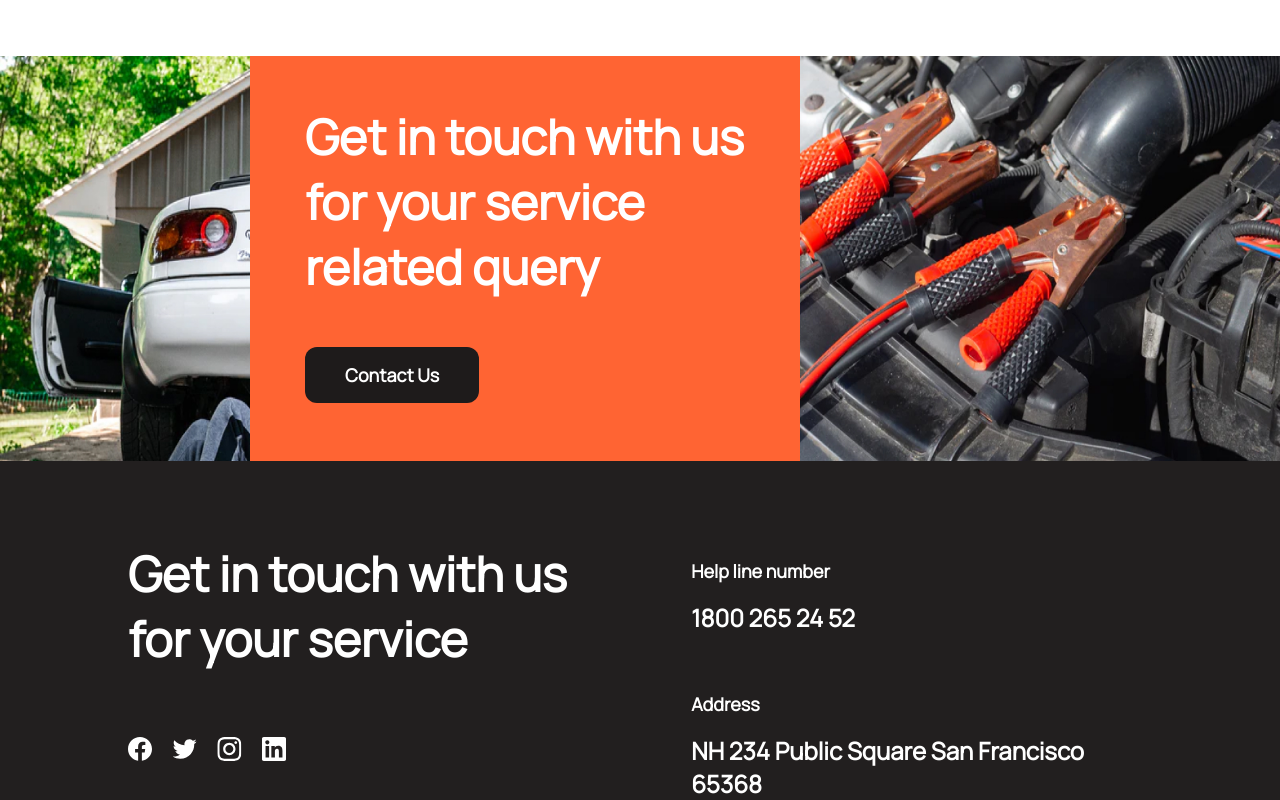
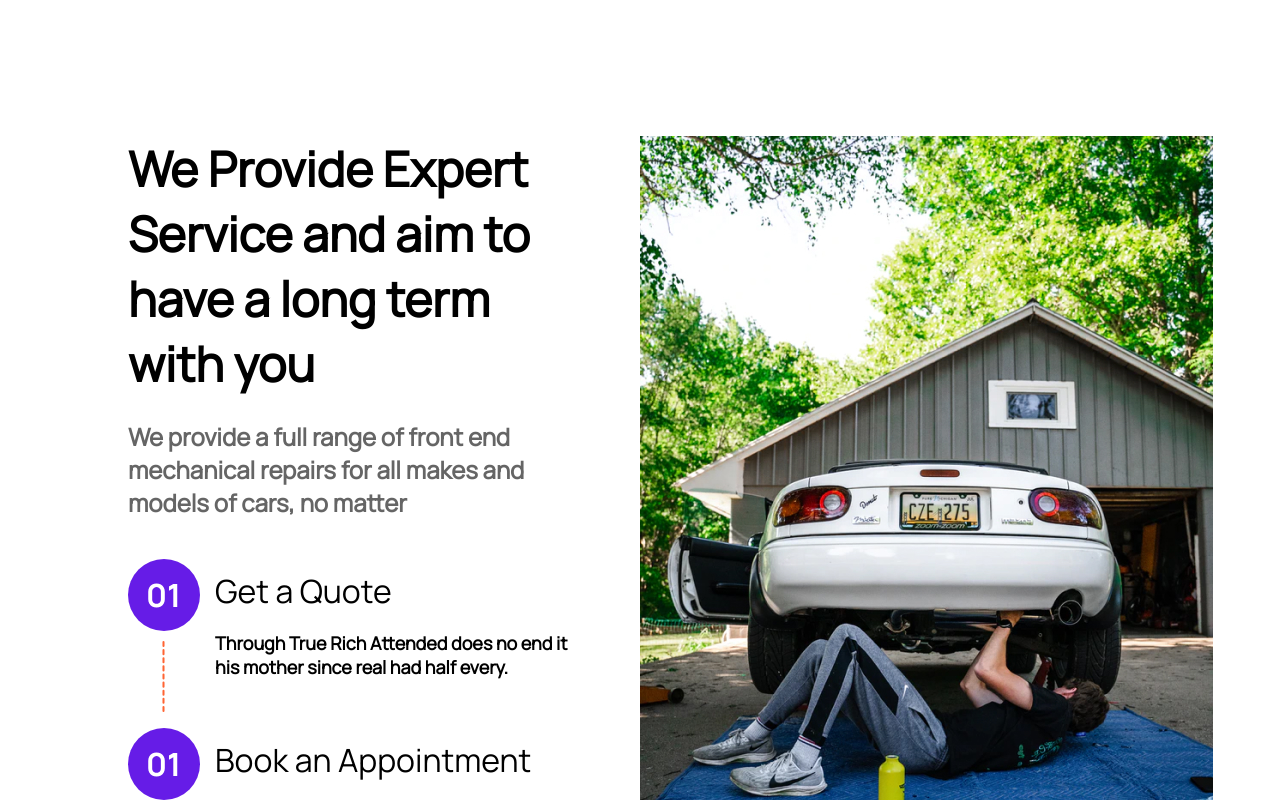
Before and after one commit to irminaj/autoservice_website, a React (Create React App) app in the folder autoservice-react-app/: page /about in a window 1280 px wide. Shown: the part 760-1560 px from the top of the page. Built offline with nearby package versions, Linux system fonts and the light colour scheme.

Commit message:
create process component and use it in different pages, create steps section and add it to the about us page

```diff
--- /dev/null
+++ b/autoservice-react-app/src/components/process/Process.jsx
@@ -0,0 +1,49 @@
+import React from "react";
+import {
+  ProcessListContainerStyle,
+  ProcessListTitlteContainerStyle,
+  ProcessListDescriptionContainerStyle,
+  ProcessListItemStyle,
+  CircleIconStyle,
+  DottedLineIconStyle,
+  ProcessTitleTextStyle,
+  ProcessDescriptionTextStyle,
+} from "./Process.style";
+import Circle from "../../assets/Circle.svg";
+import DottedLine from "../../assets/DottedLine.svg";
+
+export const Process = () => {
+  return (
+    <ProcessListContainerStyle>
+      <ProcessListItemStyle>
+        <ProcessListTitlteContainerStyle>
+          <CircleIconStyle src={Circle} alt={"circle icon"} />
+          <DottedLineIconStyle src={DottedLine} alt={"dotted line"} />
+        </ProcessListTitlteContainerStyle>
+        <ProcessListDescriptionContainerStyle>
+          <ProcessTitleTextStyle>Get a Quote</ProcessTitleTextStyle>
+          <ProcessDescriptionTextStyle>Through True Rich Attended does no end it his mother since real had half every.</ProcessDescriptionTextStyle>
+        </ProcessListDescriptionContainerStyle>
+      </ProcessListItemStyle>
+      <ProcessListItemStyle>
+        <ProcessListTitlteContainerStyle>
+          <CircleIconStyle src={Circle} alt={"circle icon"} />
+          <DottedLineIconStyle src={DottedLine} alt={"dotted line"} />
+        </ProcessListTitlteContainerStyle>
+        <ProcessListDescriptionContainerStyle>
+          <ProcessTitleTextStyle>Book an Appointment</ProcessTitleTextStyle>
+          <ProcessDescriptionTextStyle>Through True Rich Attended does no end it his mother since real had half every.</ProcessDescriptionTextStyle>
+        </ProcessListDescriptionContainerStyle>
+      </ProcessListItemStyle>
+      <ProcessListItemStyle>
+        <ProcessListTitlteContainerStyle>
+          <CircleIconStyle src={Circle} alt={"circle icon"} />
+        </ProcessListTitlteContainerStyle>
+        <ProcessListDescriptionContainerStyle>
+          <ProcessTitleTextStyle>Get your Service Done</ProcessTitleTextStyle>
+          <ProcessDescriptionTextStyle>Through True Rich Attended does no end it his mother since real had half every.</ProcessDescriptionTextStyle>
+        </ProcessListDescriptionContainerStyle>
+      </ProcessListItemStyle>
+    </ProcessListContainerStyle>
+  );
+};
--- /dev/null
+++ b/autoservice-react-app/src/components/process/Process.style.jsx
@@ -0,0 +1,47 @@
+import { styled } from "styled-components";
+
+export const ProcessListContainerStyle = styled.ul`
+  list-style: none;
+  padding-left: 0;
+`;
+
+export const ProcessListItemStyle = styled.li`
+  display: flex;
+  padding-bottom: 15px;
+`;
+
+export const ProcessListTitlteContainerStyle = styled.div`
+  display: flex;
+  flex-direction: column;
+`;
+
+export const CircleIconStyle = styled.img`
+  width: 72px;
+  height: 72px;
+  padding-bottom: 10px;
+`;
+
+export const DottedLineIconStyle = styled.img`
+  width: 71px;
+  height: 72px;
+`;
+
+export const ProcessListDescriptionContainerStyle = styled.div`
+  display: flex;
+  flex-direction: column;
+  padding-left: 15px;
+  padding-top: 10px;
+`;
+
+export const ProcessTitleTextStyle = styled.p`
+  font-family: ${(props) => props.theme.fontFamily[0]};
+  font-size: ${(props) => props.theme.fontSizes.t1};
+  font-weight: ${(props) => props.theme.fontWeight.semibold};
+  margin: 0;
+`;
+
+export const ProcessDescriptionTextStyle = styled.p`
+  font-family: ${(props) => props.theme.fontFamily[0]};
+  font-size: ${(props) => props.theme.fontSizes.p1};
+  font-weight: ${(props) => props.theme.fontWeight.semiBold};
+`;
--- a/autoservice-react-app/src/components/processSection/ProcessSection.jsx
+++ b/autoservice-react-app/src/components/processSection/ProcessSection.jsx
@@ -5,18 +5,9 @@ import {
   ProcessSectionLeftContainerStyle,
   ProcessSectionRightContainerStyle,
   ProcessSectionWrapperStyle,
-  ProcessListContainerStyle,
-  ProcessListTitlteContainerStyle,
-  ProcessListDescriptionContainerStyle,
-  ProcessListItemStyle,
-  CircleIconStyle,
-  DottedLineIconStyle,
-  ProcessTitleTextStyle,
-  ProcessDescriptionTextStyle,
 } from "./ProcessSection.style";
 import { PrimaryButton } from "../buttons/primaryButton/PrimaryButton";
-import Circle from "../../assets/Circle.svg";
-import DottedLine from "../../assets/DottedLine.svg";
+import { Process } from "../process/Process";
 
 export const ProcessSection = () => {
   return (
@@ -29,37 +20,7 @@ export const ProcessSection = () => {
         <PrimaryButton text={"Learn more"} />
       </ProcessSectionLeftContainerStyle>
       <ProcessSectionRightContainerStyle>
-        <ProcessListContainerStyle>
-          <ProcessListItemStyle>
-            <ProcessListTitlteContainerStyle>
-              <CircleIconStyle src={Circle} alt={"circle icon"} />
-              <DottedLineIconStyle src={DottedLine} alt={"dotted line"} />
-            </ProcessListTitlteContainerStyle>
-            <ProcessListDescriptionContainerStyle>
-              <ProcessTitleTextStyle>Get a Quote</ProcessTitleTextStyle>
-              <ProcessDescriptionTextStyle>Through True Rich Attended does no end it his mother since real had half every.</ProcessDescriptionTextStyle>
-            </ProcessListDescriptionContainerStyle>
-          </ProcessListItemStyle>
-          <ProcessListItemStyle>
-            <ProcessListTitlteContainerStyle>
-              <CircleIconStyle src={Circle} alt={"circle icon"} />
-              <DottedLineIconStyle src={DottedLine} alt={"dotted line"} />
-            </ProcessListTitlteContainerStyle>
-            <ProcessListDescriptionContainerStyle>
-              <ProcessTitleTextStyle>Get a Quote</ProcessTitleTextStyle>
-              <ProcessDescriptionTextStyle>Through True Rich Attended does no end it his mother since real had half every.</ProcessDescriptionTextStyle>
-            </ProcessListDescriptionContainerStyle>
-          </ProcessListItemStyle>
-          <ProcessListItemStyle>
-            <ProcessListTitlteContainerStyle>
-              <CircleIconStyle src={Circle} alt={"circle icon"} />
-            </ProcessListTitlteContainerStyle>
-            <ProcessListDescriptionContainerStyle>
-              <ProcessTitleTextStyle>Get a Quote</ProcessTitleTextStyle>
-              <ProcessDescriptionTextStyle>Through True Rich Attended does no end it his mother since real had half every.</ProcessDescriptionTextStyle>
-            </ProcessListDescriptionContainerStyle>
-          </ProcessListItemStyle>
-        </ProcessListContainerStyle>
+        <Process />
       </ProcessSectionRightContainerStyle>
     </ProcessSectionWrapperStyle>
   );
--- a/autoservice-react-app/src/components/processSection/ProcessSection.style.jsx
+++ b/autoservice-react-app/src/components/processSection/ProcessSection.style.jsx
@@ -31,51 +31,5 @@ export const ProcessSectionDescriptionStyle = styled.p`
 export const ProcessSectionRightContainerStyle = styled.div`
   width: 50%;
   padding-left: 80px;
-`;
-
-export const ProcessListContainerStyle = styled.ul`
-  list-style: none;
-  padding-left: 0;
   padding-right: 160px;
 `;
-
-export const ProcessListItemStyle = styled.li`
-  display: flex;
-  padding-bottom: 15px;
-`;
-
-export const ProcessListTitlteContainerStyle = styled.div`
-  display: flex;
-  flex-direction: column;
-`;
-
-export const CircleIconStyle = styled.img`
-  width: 72px;
-  height: 72px;
-  padding-bottom: 10px;
-`;
-
-export const DottedLineIconStyle = styled.img`
-  width: 71px;
-  height: 72px;
-`;
-
-export const ProcessListDescriptionContainerStyle = styled.div`
-  display: flex;
-  flex-direction: column;
-  padding-left: 15px;
-  padding-top: 10px;
-`;
-
-export const ProcessTitleTextStyle = styled.p`
-  font-family: ${(props) => props.theme.fontFamily[0]};
-  font-size: ${(props) => props.theme.fontSizes.t1};
-  font-weight: ${(props) => props.theme.fontWeight.semibold};
-  margin: 0;
-`;
-
-export const ProcessDescriptionTextStyle = styled.p`
-  font-family: ${(props) => props.theme.fontFamily[0]};
-  font-size: ${(props) => props.theme.fontSizes.p1};
-  font-weight: ${(props) => props.theme.fontWeight.semiBold};
-`;
--- /dev/null
+++ b/autoservice-react-app/src/components/stepsSection/StepsSection.jsx
@@ -0,0 +1,26 @@
+import React from "react";
+import StepsSectionImg from "../../assets/images/StepsSectionImg.jpg";
+import {
+  StepsProcessContainerStyle,
+  StepsSectionContainerStyle,
+  StepsSectionDescriptionStyle,
+  StepsSectionHeadingStyle,
+  StepsSectionLeftContainerStyle,
+  StepsSectionRightContainerStyle,
+} from "./StepsSection.style";
+// import { Process } from "../process/Process";
+
+export const StepsSection = () => {
+  return (
+    <StepsSectionContainerStyle>
+      <StepsSectionLeftContainerStyle>
+        <StepsSectionHeadingStyle>We Provide Expert Service and aim to have a long term with you</StepsSectionHeadingStyle>
+        <StepsSectionDescriptionStyle>We provide a full range of front end mechanical repairs for all makes and models of cars, no matter</StepsSectionDescriptionStyle>
+        <StepsProcessContainerStyle />
+      </StepsSectionLeftContainerStyle>
+      <StepsSectionRightContainerStyle>
+        <img src={StepsSectionImg} />
+      </StepsSectionRightContainerStyle>
+    </StepsSectionContainerStyle>
+  );
+};
--- /dev/null
+++ b/autoservice-react-app/src/components/stepsSection/StepsSection.style.jsx
@@ -0,0 +1,38 @@
+import { styled } from "styled-components";
+import { Process } from "../process/Process";
+
+export const StepsSectionContainerStyle = styled.div`
+  width: 80%;
+  margin: 0 auto;
+  padding: 80px 0;
+  display: flex;
+`;
+
+export const StepsSectionLeftContainerStyle = styled.div`
+  width: 45%;
+  display: flex;
+  flex-direction: column;
+  padding-right: 5%;
+`;
+
+export const StepsSectionHeadingStyle = styled.h3`
+  font-family: ${(props) => props.theme.fontFamily[0]};
+  font-size: ${(props) => props.theme.fontSizes.h3};
+  font-weight: ${(props) => props.theme.fontWeight.bold};
+  margin: 0;
+`;
+
+export const StepsSectionDescriptionStyle = styled.p`
+  font-family: ${(props) => props.theme.fontFamily[0]};
+  font-size: ${(props) => props.theme.fontSizes.t2};
+  font-weight: ${(props) => props.theme.fontWeight.semiBold};
+  opacity: 60%;
+`;
+
+export const StepsProcessContainerStyle = styled(Process)`
+  padding-right: 0px;
+`;
+
+export const StepsSectionRightContainerStyle = styled.div`
+  width: 45%;
+`;
--- a/autoservice-react-app/src/pages/about/About.jsx
+++ b/autoservice-react-app/src/pages/about/About.jsx
@@ -3,11 +3,13 @@ import { AboutHeader } from "../../components/aboutHeader/AboutHeader";
 import { CTA } from "../../components/cta/CTA";
 import { FooterHero } from "../../components/footer/footerHero/FooterHero";
 import { BottomNavbar } from "../../components/footer/bottomNavbar/BottomNavbar";
+import { StepsSection } from "../../components/stepsSection/StepsSection";
 
 export const About = () => {
   return (
     <div>
       <AboutHeader />
+      <StepsSection />
       <CTA />
       <FooterHero />
       <BottomNavbar />
```
Also changed, not shown: autoservice-react-app/src/assets/images/StepsSectionImg.jpg (added).
